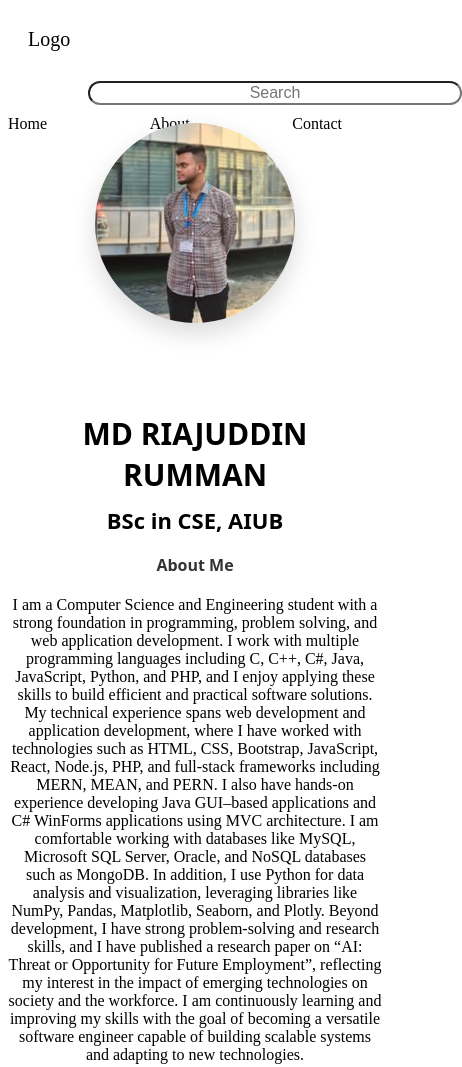
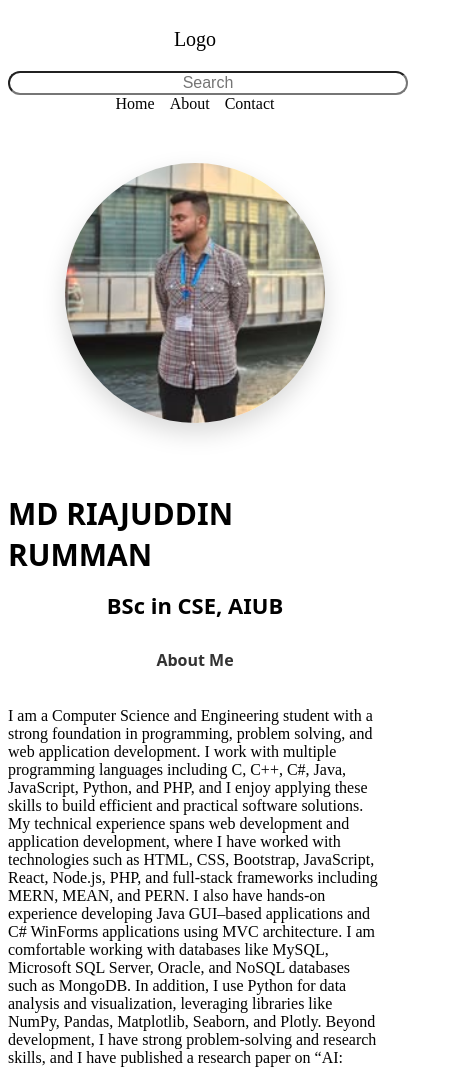
Before and after one commit to SnowmassX/Portfolio, a plain HTML site: page index.html in a window 390 px wide. Shown: the top 1067 px of the page, 462 px wide, since content can reach past the window. Drawn offline with Linux system fonts and the light colour scheme.

Commit message:
display property changed

```diff
--- a/body.css
+++ b/body.css
@@ -1,7 +1,8 @@
 .right-body{
     display: flex;
     justify-content: center;
-    flex: 1;
+    flex-wrap: wrap;
+    align-items: center;
 }
 .myImg{
     width: 260px;
@@ -9,9 +10,16 @@
     border-radius: 50%;
     object-fit: cover;
     box-shadow: 0 10px 25px rgba(0, 0, 0, 0.15);
+    display: flex;
+    flex-wrap: wrap;
+    justify-content: center;
+    align-items: center;
 }
 .left-body{
-   flex: 1;
+   display: flex;
+   flex-direction: column;
+   justify-content: center;
+   align-items: center;
 }
 .myUni{
     font-family: system-ui, -apple-system, BlinkMacSystemFont, 'Segoe UI', Roboto, Oxygen, Ubuntu, Cantarell, 'Open Sans', 'Helvetica Neue', sans-serif;
@@ -26,9 +34,10 @@
     font-family: system-ui, -apple-system, BlinkMacSystemFont, 'Segoe UI', Roboto, Oxygen, Ubuntu, Cantarell, 'Open Sans', 'Helvetica Neue', sans-serif;
 }
 .hero{
+    flex-direction: column-reverse;
     display: flex;
     margin: 100px auto;
-    justify-content: space-between;
+    justify-content: center;
     align-items: center;
     max-width: 1100px;
     gap: 50px;
@@ -39,25 +48,7 @@
     font-weight: bold;
     margin-bottom: 10px;
 }
-@media (max-width: 768px) {
 
-    .hero {
-        flex-direction: column-reverse;
-        text-align: center;
-        margin-top: 60px;
-    }
-
-    .left-body {
-        max-width: 100%;
-    }
-
-    .myImg {
-        width: 200px;
-        height: 200px;
-        margin-bottom: 20px;
-    }
-
-}
 * {
     box-sizing: border-box;
 }
--- a/header.css
+++ b/header.css
@@ -2,26 +2,23 @@
     height: 55px;
     display: flex;
     flex-direction: row;
-    justify-content: space-between;
+    justify-content: space-evenly;
+    flex-wrap: wrap;
+    align-items: center;
+}
 
-}
-.left-section{
+.middle-section{
+
     display: flex;
-    align-items: center;
-    margin-left: 20px;
-}
-.middle-section{
-    flex: 1;
-    display: flex;
-    margin-left: 80px;
-    margin-right: 50px;
-    max-width: 500px;
+    flex-wrap: wrap;
+    justify-content: center;
+
     align-items: center;
 }
 .right-section{
     display: flex;
-    margin-right: 40px;
-    justify-content: space-between;
+    flex-wrap: wrap;
+    justify-content: center;
     align-items: center;
 }
 .leftp{
@@ -29,17 +26,19 @@
 }
 .search-bar{
     display: flex;
-    flex: 1;
+
     font-size: 16px;
-    justify-content: center;
+
     border-radius: 25px;
     width: 400px;
     outline: none;
     transition: width 0.4s ease-in-out, border-color 0.3s;
     text-align: center;
-    max-width: 600px;
+
 }
 .search-bar:focus{
+    display: flex;
+    flex-wrap: wrap;
     width: 550px;
     border-color: #007BFF;
 }
@@ -64,21 +63,3 @@ a{
     text-decoration: none;
     color: inherit;
 }
-@media (max-width: 768px) {
-
-    .header {
-        flex-direction: column;
-        gap: 10px;
-    }
-
-    .middle-section {
-        width: 100%;
-    }
-
-    .search-bar {
-        width: 90%;
-    }
-}
-* {
-    box-sizing: border-box;
-}
```
